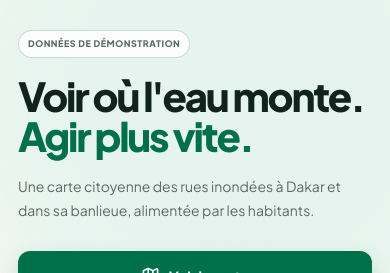
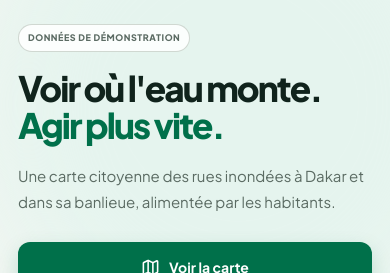
Before and after one commit to ksspape5-jpg/noxmap, a React (Vite) app: page / in a window 390 px wide. Shown: the part 148-421 px from the top of the page. Built offline with nearby package versions, Linux system fonts and the light colour scheme; no server answers.

Commit message:
style(home): ajuster le hero pour le mobile
Titre en taille fluide (clamp 32-40px) pour éviter le débordement sur
petits écrans, interlignage mobile dédié, texte d'intro à 15px et
espacements verticaux resserrés.

```diff
--- a/src/features/home/components/Hero.tsx
+++ b/src/features/home/components/Hero.tsx
@@ -7,7 +7,7 @@ import MiniMapVisual from "./MiniMapVisual";
 
 const HERO_CLASSES = cn(
   "relative isolate mx-auto grid min-h-150 max-w-310 grid-cols-[.85fr_1.15fr] items-center gap-17 overflow-hidden px-6 pt-17.5 pb-20",
-  "max-md:flex max-md:min-h-auto max-md:flex-col max-md:items-stretch max-md:gap-9 max-md:px-4.5 max-md:pt-11.5 max-md:pb-9.5",
+  "max-md:flex max-md:min-h-auto max-md:flex-col max-md:items-stretch max-md:gap-8 max-md:px-4.5 max-md:pt-10 max-md:pb-10",
 );
 
 const DECOR_CLASSES = "pointer-events-none absolute inset-0 -z-10";
@@ -25,10 +25,10 @@ export default function Hero() {
       </div>
       <div className="flex flex-col items-start">
         <DemoBadge className={REVEAL} />
-        <h1 className={cn("my-5.5 text-balance text-[clamp(44px,5vw,68px)] font-extrabold leading-[1.02] tracking-[-.055em] max-md:my-4.5 max-md:text-[40px]", REVEAL)} style={revealDelay(60)}>
+        <h1 className={cn("my-5.5 text-balance text-[clamp(44px,5vw,68px)] font-extrabold leading-[1.02] tracking-[-.055em] max-md:my-4.5 max-md:text-[clamp(32px,9vw,40px)] max-md:leading-[1.08]", REVEAL)} style={revealDelay(60)}>
           Voir où l'eau monte.<br /><em className="text-primary not-italic">Agir plus vite.</em>
         </h1>
-        <p className={cn("max-w-130 text-pretty text-base leading-[1.7] text-muted max-md:text-sm", REVEAL)} style={revealDelay(120)}>
+        <p className={cn("max-w-130 text-pretty text-base leading-[1.7] text-muted max-md:text-[15px]", REVEAL)} style={revealDelay(120)}>
           Une carte citoyenne des rues inondées à Dakar et dans sa banlieue, alimentée par les habitants.
         </p>
         <div className={cn("mt-7 mb-5 flex gap-2.5 max-md:w-full max-md:flex-col", REVEAL)} style={revealDelay(180)}>
```
